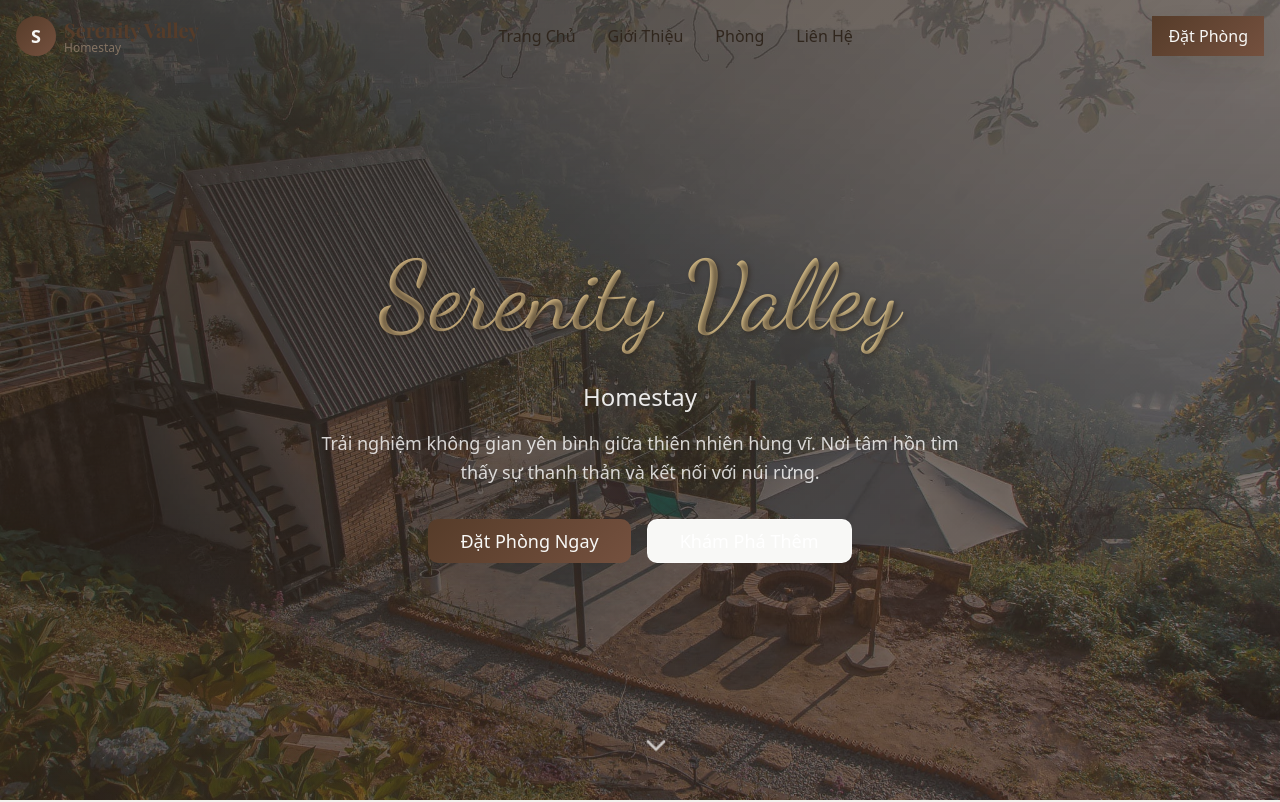
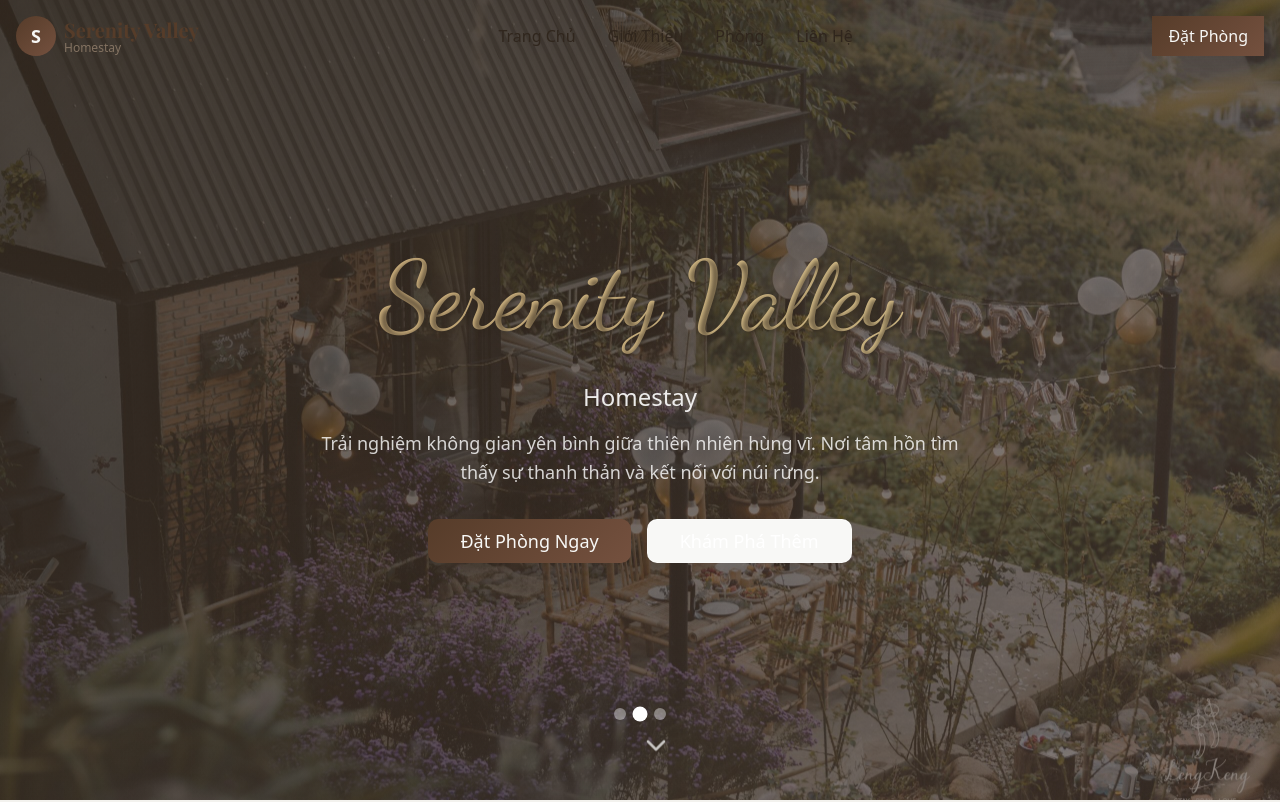
Before and after one commit to hoanghai1010/homestay-dalat, a React (Vite) app: page / in a window 1280 px wide. Shown: the top 802 px of the page. Built offline with nearby package versions, Linux system fonts and the light colour scheme; a web font is replaced by a local one.

Commit message:
fix: hero

```diff
--- a/src/components/Hero.tsx
+++ b/src/components/Hero.tsx
@@ -1,16 +1,29 @@
 import { useEffect, useState } from 'react';
 import { Button } from '@/components/ui/button';
 import { ChevronDown } from 'lucide-react';
-import heroBackground from '@/assets/lengkeng.jpeg';
+import heroBackground1 from '@/assets/lengkeng.jpeg';
+import heroBackground2 from '@/assets/view-1.jpg';
+import heroBackground3 from '@/assets/view-2.jpg';
 
 const Hero = () => {
   const [scrollY, setScrollY] = useState(0);
+  const [currentBgIndex, setCurrentBgIndex] = useState(0);
+
+  const backgroundImages = [heroBackground1, heroBackground2, heroBackground3];
 
   useEffect(() => {
     const handleScroll = () => setScrollY(window.scrollY);
     window.addEventListener('scroll', handleScroll);
     return () => window.removeEventListener('scroll', handleScroll);
   }, []);
+
+  useEffect(() => {
+    const interval = setInterval(() => {
+      setCurrentBgIndex((prevIndex) => (prevIndex + 1) % backgroundImages.length);
+    }, 5000);
+
+    return () => clearInterval(interval);
+  }, [backgroundImages.length]);
 
   const scrollToNext = () => {
     const aboutSection = document.getElementById('about');
@@ -21,17 +34,22 @@ const Hero = () => {
 
   return (
     <section id="home" className="relative h-screen flex items-center justify-center overflow-hidden">
-      {/* Parallax Background */}
+      {/* Background Carousel */}
+      {backgroundImages.map((bg, index) => (
         <div
-        className="absolute inset-0 parallax"
+          key={index}
+          className={`absolute inset-0 parallax transition-opacity duration-1000 ease-in-out ${
+            index === currentBgIndex ? 'opacity-100' : 'opacity-0'
+          }`}
           style={{
-          backgroundImage: `url(${heroBackground})`,
+            backgroundImage: `url(${bg})`,
             backgroundSize: 'cover',
             backgroundPosition: 'center',
             backgroundAttachment: 'fixed',
             transform: `translateY(${scrollY * 0.5}px)`,
           }}
         />
+      ))}
 
       {/* Overlay */}
       <div className="absolute inset-0 bg-gradient-hero" />
@@ -72,6 +90,21 @@ const Hero = () => {
         </div>
       </div>
 
+      {/* Background Indicators */}
+      <div className="absolute bottom-20 left-1/2 transform -translate-x-1/2 flex gap-2">
+        {backgroundImages.map((_, index) => (
+          <button
+            key={index}
+            onClick={() => setCurrentBgIndex(index)}
+            className={`w-3 h-3 rounded-full transition-all duration-300 ${
+              index === currentBgIndex
+                ? 'bg-white scale-125'
+                : 'bg-white/40 hover:bg-white/60'
+            }`}
+          />
+        ))}
+      </div>
+
       {/* Scroll Indicator */}
       <button
         onClick={scrollToNext}
```
Lines whose indentation alone changed are shown as unchanged.
